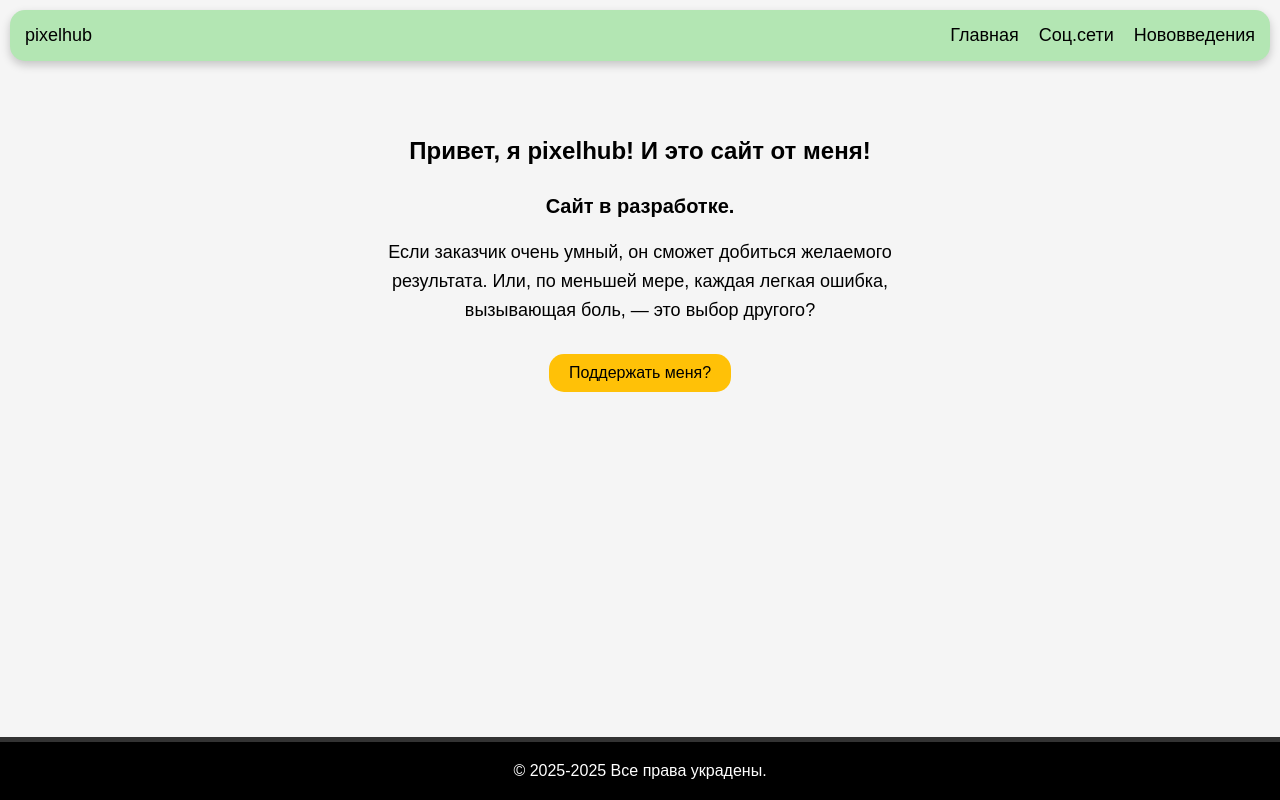
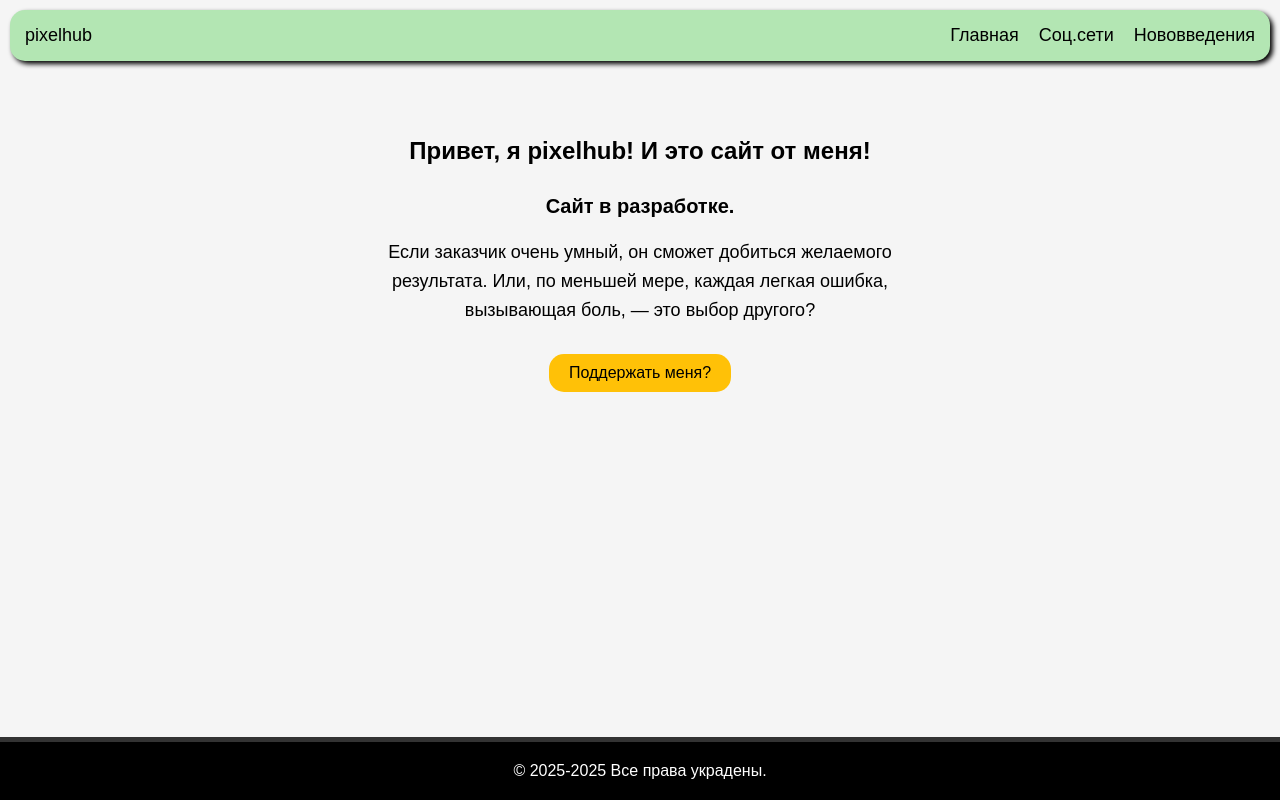
Before and after one commit to pix3lhub/pixelhub-site, a plain HTML site: page index.html in a window 1280 px wide. Drawn offline with Linux system fonts and the light colour scheme; a web font is replaced by a local one.

Commit message:
Update styles.css

```diff
--- a/CSS/styles.css
+++ b/CSS/styles.css
@@ -25,7 +25,7 @@ body {
     align-items: center;
     border-radius: 15px;
     margin: 10px;
-    box-shadow: 0px 4px 10px rgba(0, 0, 0, 0.2);
+    box-shadow: 3px 3px 5px;
 }
 
 .header div {
```
